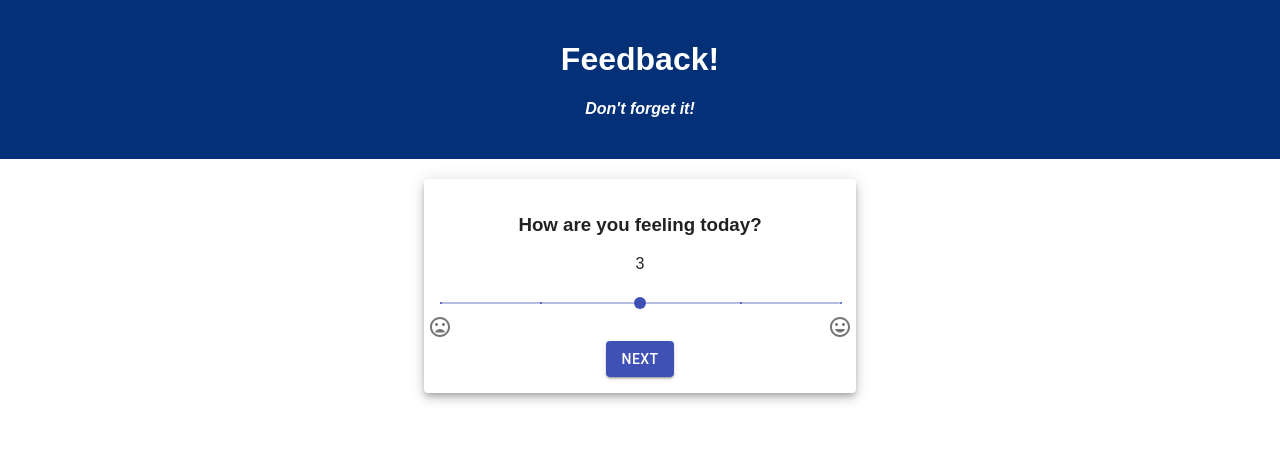
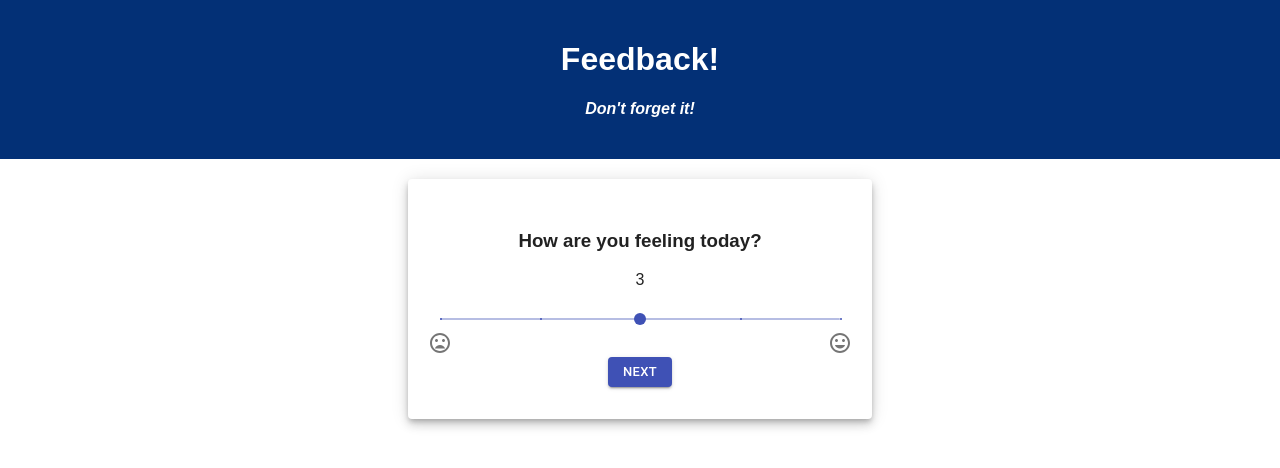
Before and after one commit to rubioz310/redux-feedback-loop, a React (Create React App) app: page /#/feelingForm/1 in a window 1280 px wide. Shown: the top 468 px of the page. Built offline with nearby package versions, Linux system fonts and the light colour scheme.

Commit message:
Changed size of button

```diff
--- a/src/components/App/App.css
+++ b/src/components/App/App.css
@@ -25,5 +25,5 @@
 .formContainer{
   width: 400px;
   margin: auto;
-  padding: 16px;
+  padding: 32px;
 }
--- a/src/components/Feedback/FeelingForm/FeelingForm.js
+++ b/src/components/Feedback/FeelingForm/FeelingForm.js
@@ -12,6 +12,8 @@
     const history = useHistory();
     const dispatch = useDispatch();
     const {direction} = useParams();
+
+    //This will show the icons at the extremes of the slider as long as marks for each value
     const marks = [
         {
             value: 1,
@@ -23,12 +25,11 @@
         {
             value: 5,
             label: <Mood />
-        },
-
+        }
     ]
 
+    //This will set current value of the rate if it has one otherwise it will default to 3
     const feedback = useSelector(store => store.feedbackReducer);
-    //This will set current value of the rate if it has one otherwise it will default to "3"
     const [feelingRate, setFeelingRate] = useState(feedback.feeling ? feedback.feeling: 3);
 
     const handleNext = () => {
@@ -52,7 +53,7 @@
                     track={false}
                     onChange={(event, value) => setFeelingRate(value)}
                 />
-                <Button variant="contained" color="primary"onClick={handleNext}>Next</Button>
+                <Button variant="contained" color="primary" size="small" onClick={handleNext}>Next</Button>
             </Paper>
         </Slide>
     )
```
